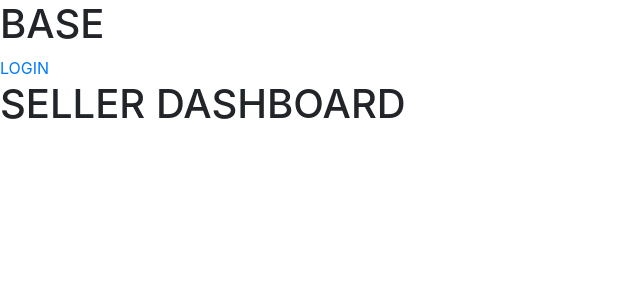
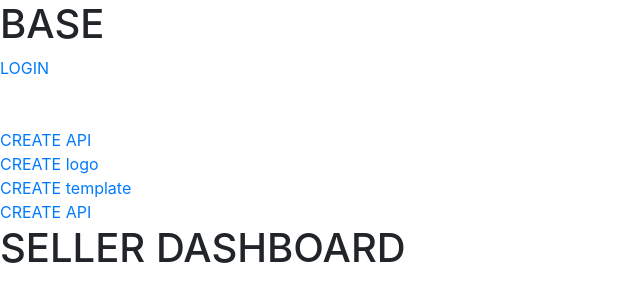
Before and after one commit to Farzan-ul-haq/AAAS, a Django app: page /seller_dashboard/ in a window 1280 px wide. Shown: the top 302 px of the page, without its empty margins (0-640 px from the left). Run offline with Django 3.2, Linux system fonts and the light colour scheme.

Commit message:
feat: create products page

```diff
--- a/seller/urls.py
+++ b/seller/urls.py
@@ -7,4 +7,9 @@ app_name = 'seller'
 
 urlpatterns = [
     path('seller_dashboard/', views.seller_dashboard, name='dashboard'),
+
+    path('create/logo/', views.create_logo, name='create-logo'),
+    path('create/template/', views.create_template, name='create-template'),
+    path('create/software/', views.create_software, name='create-software'),
+    path('create/api/', views.create_api, name='create-api'),
 ]
--- a/seller/views.py
+++ b/seller/views.py
@@ -1,6 +1,52 @@
-from django.shortcuts import render
+from django.shortcuts import render, redirect
+from django.http import Http404
 
-# Create your views here.
+
+PRODUCT_TYPES = ["API", 'LOGO', "TEMPLATE", "SOFTWARE"]
 
 def seller_dashboard(request):
     return render(request, 'seller/dashboard.html')
+
+
+def create_logo(request):
+    if request.method == 'GET':
+        return render(
+            request,
+            'seller/create-logo.html'
+            )
+    if request.method == 'POST':
+        print('PRODUCT SUBMITTED')
+        return redirect('seller:dashboard')
+
+
+def create_template(request):
+    if request.method == 'GET':
+        return render(
+            request,
+            'seller/create-template.html'
+            )
+    if request.method == 'POST':
+        print('PRODUCT SUBMITTED')
+        return redirect('seller:dashboard')
+
+
+def create_software(request):
+    if request.method == 'GET':
+        return render(
+            request,
+            'seller/create-software.html'
+            )
+    if request.method == 'POST':
+        print('PRODUCT SUBMITTED')
+        return redirect('seller:dashboard')
+
+
+def create_api(request):
+    if request.method == 'GET':
+        return render(
+            request,
+            'seller/create-api.html'
+            )
+    if request.method == 'POST':
+        print('PRODUCT SUBMITTED')
+        return redirect('seller:dashboard')
--- a/templates/base.html
+++ b/templates/base.html
@@ -15,13 +15,19 @@
   </head>
   <body>
     <h1>BASE</h1>
+        <!-- REMOVE CODE AFTER NAVBAR AND LINK THINGS IN NAVBAR -->
       {% if request.user.is_authenticated %}
         <h1>{{request.username}}</h1>
         <a href="{% url 'accounts:logout' %}">LOGOUT</a>
       {% else %}
-      <a href="{% url 'accounts:login' %}">LOGIN</a>
+      <a href="{% url 'accounts:login' %}">LOGIN</a><br><br><br>
       {% endif %}
-    {% block body %}
+
+    <a href="{% url 'seller:create-api' %}">CREATE API</a><br>
+    <a href="{% url 'seller:create-logo' %}">CREATE logo</a><br>
+    <a href="{% url 'seller:create-template' %}">CREATE template</a><br>
+    <a href="{% url 'seller:create-software' %}">CREATE API</a><br>
+      {% block body %}
     {% endblock body %}
     <script src="https://code.jquery.com/jquery-3.5.1.slim.min.js" integrity="sha384-DfXdz2htPH0lsSSs5nCTpuj/zy4C+OGpamoFVy38MVBnE+IbbVYUew+OrCXaRkfj" crossorigin="anonymous"></script>
     <script src="https://cdn.jsdelivr.net/npm/bootstrap@4.5.3/dist/js/bootstrap.bundle.min.js" integrity="sha384-ho+j7jyWK8fNQe+A12Hb8AhRq26LrZ/JpcUGGOn+Y7RsweNrtN/tE3MoK7ZeZDyx" crossorigin="anonymous"></script>
```
Also changed, not shown: templates/seller/create-api.html (added, +11 -0 lines), templates/seller/create-logo.html (added, +11 -0 lines), templates/seller/create-software.html (added, +11 -0 lines), templates/seller/create-template.html (added, +11 -0 lines).
